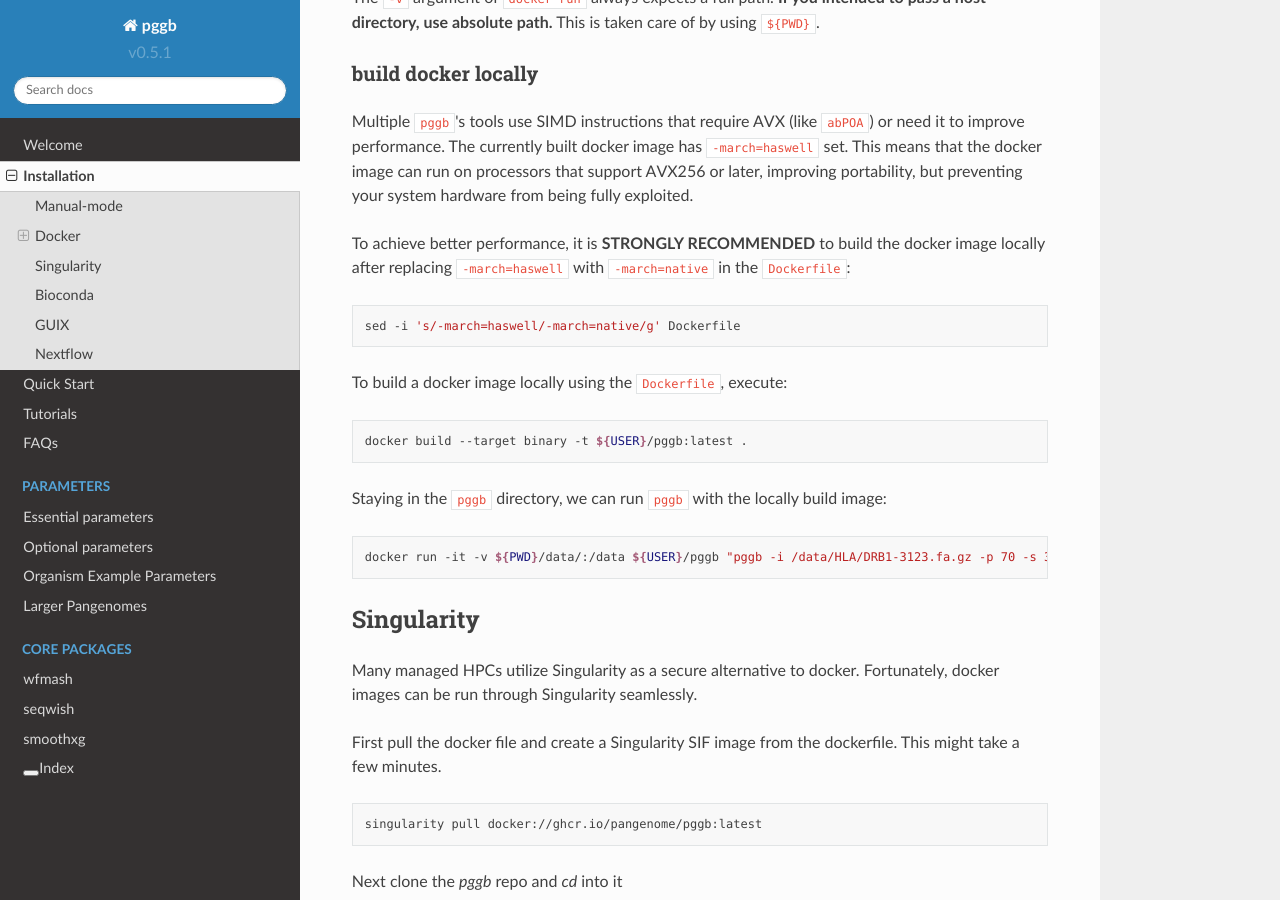
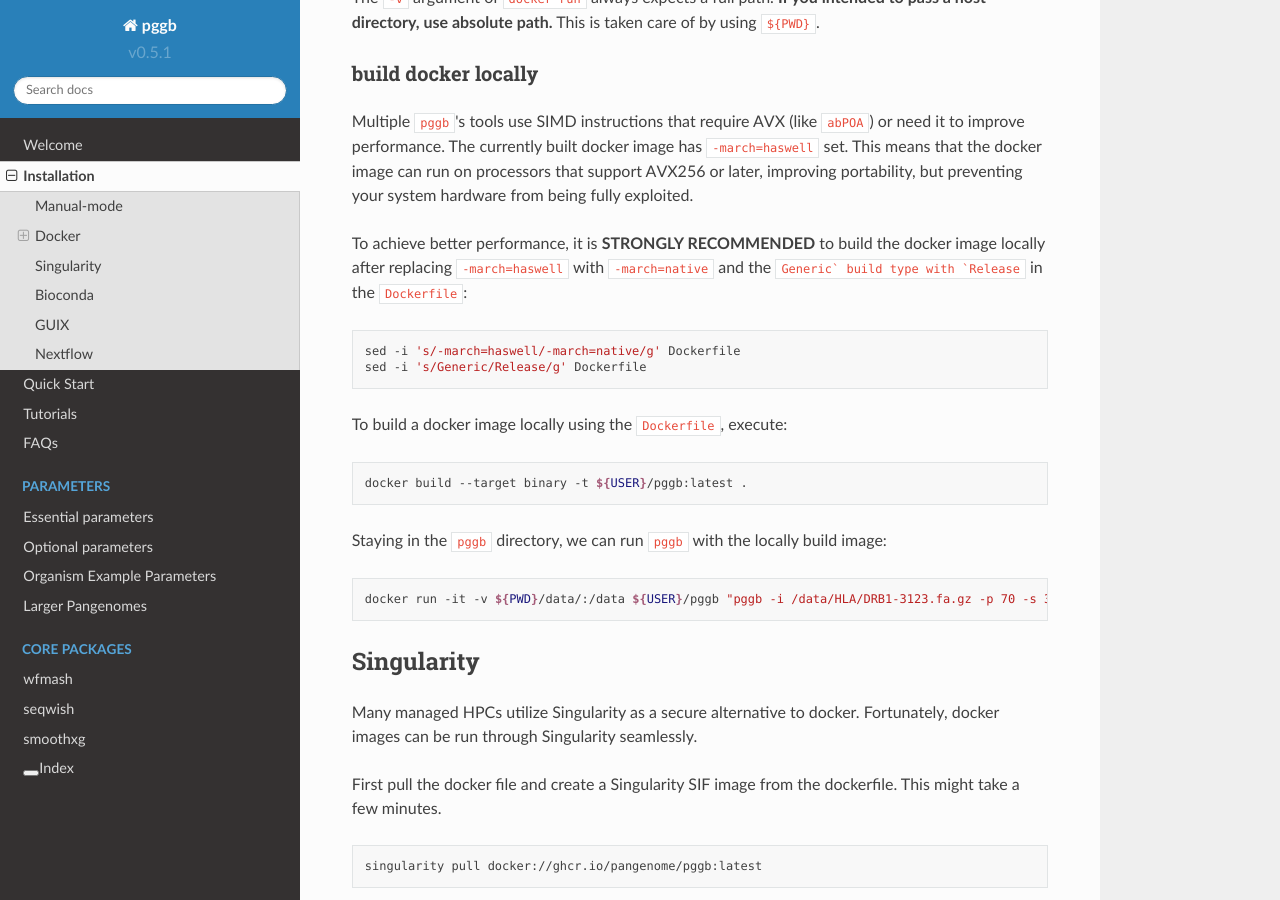
Before and after one commit to pangenome/pggb, a Sphinx documentation site: the page built from docs/rst/installation.rst, in a window 1280 px wide and 900 px high, scrolled down 1072 px. Built offline with Sphinx 7.4.7 and the Read the Docs theme 2.0.0, drawn with Linux system fonts in a browser that asks for light colours; pages that are not in the unit, such as notebooks, are missing from menus.

Commit message:
fix typo and update doc

```diff
--- a/docs/rst/installation.rst
+++ b/docs/rst/installation.rst
@@ -73,12 +73,12 @@ Multiple ``pggb``'s tools use SIMD instructions that require AVX (like ``abPOA``
 The currently built docker image has ``-march=haswell`` set.
 This means that the docker image can run on processors that support AVX256 or later, improving portability, but preventing your system hardware from being fully exploited.
 
-To achieve better performance, it is **STRONGLY RECOMMENDED** to build the docker image locally after replacing ``-march=haswell`` with ``-march=native`` in the ``Dockerfile``:
+To achieve better performance, it is **STRONGLY RECOMMENDED** to build the docker image locally after replacing ``-march=haswell`` with ``-march=native`` and the ``Generic` build type with `Release`` in the ``Dockerfile``:
 
 .. code-block:: bash
 
     sed -i 's/-march=haswell/-march=native/g' Dockerfile
-
+    sed -i 's/Generic/Release/g' Dockerfile
 
 To build a docker image locally using the ``Dockerfile``, execute:
 
```
Also changed, not shown: README.md (+1 -1 lines).
